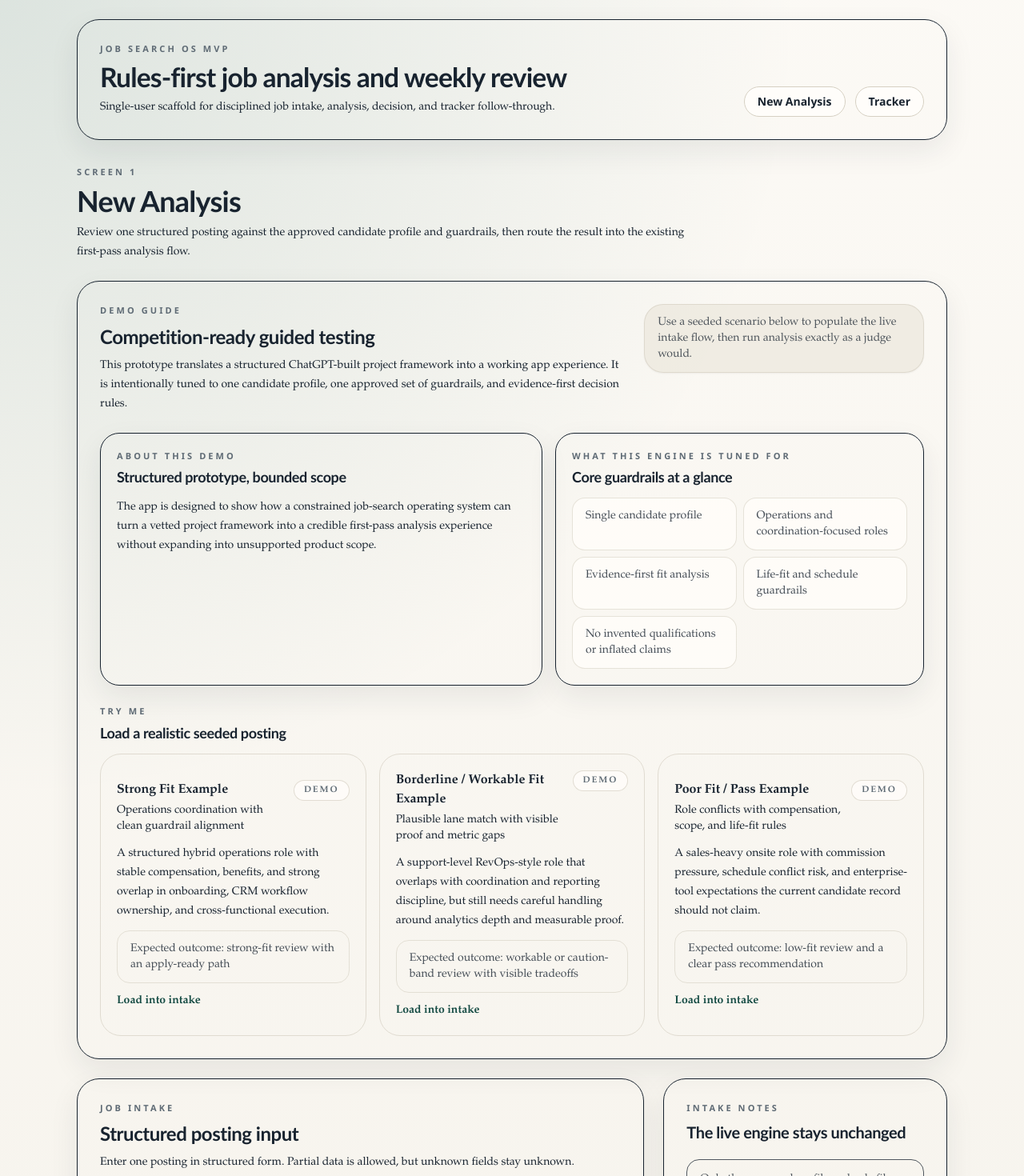
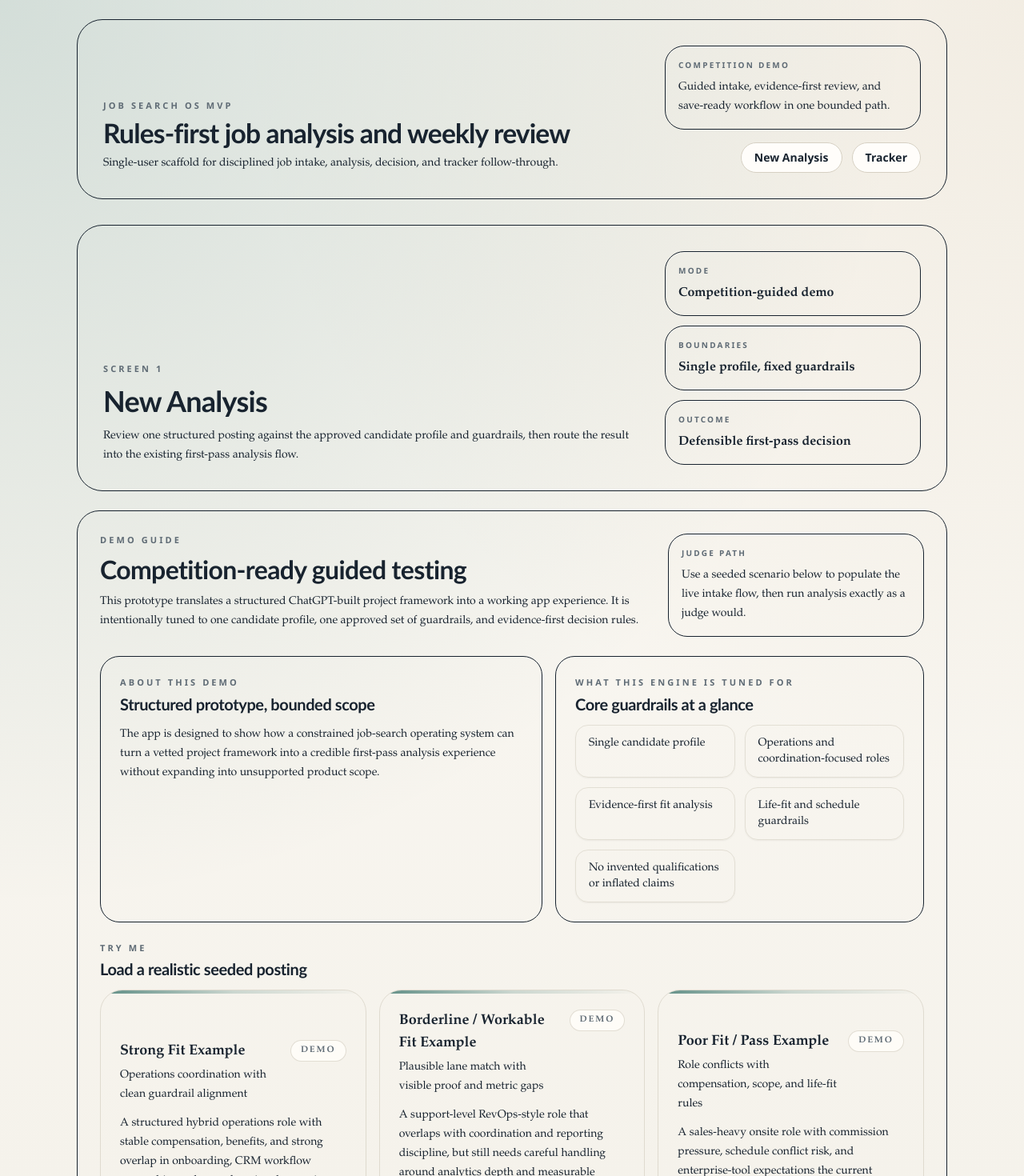
Before and after one commit to inscoe51/job-search-os, a Next.js app: page /new-analysis in a window 1280 px wide. Shown: the top 1470 px of the page at 80% size. Built offline with nearby package versions, Linux system fonts and the light colour scheme.

Commit message:
Polish premium competition presentation pass

```diff
--- a/app/globals.css
+++ b/app/globals.css
@@ -15,8 +15,9 @@
     @apply bg-canvas text-ink antialiased;
     font-family: "Iowan Old Style", "Palatino Linotype", "Book Antiqua", Georgia, serif;
     background-image:
-      radial-gradient(circle at top left, rgba(29, 97, 88, 0.14), transparent 32%),
-      linear-gradient(180deg, rgba(255, 253, 250, 0.72) 0%, rgba(243, 240, 232, 0.94) 100%);
+      radial-gradient(circle at top left, rgba(29, 97, 88, 0.18), transparent 30%),
+      radial-gradient(circle at top right, rgba(158, 127, 69, 0.1), transparent 26%),
+      linear-gradient(180deg, rgba(255, 253, 250, 0.72) 0%, rgba(243, 240, 232, 0.94) 54%, rgba(236, 232, 223, 0.98) 100%);
   }
 
   h1,
@@ -57,21 +58,34 @@
 
 @layer components {
   .app-panel {
-    @apply rounded-[28px] border shadow-card;
+    @apply rounded-[30px] border shadow-card;
     border-color: hsl(var(--line) / 0.8);
-    background-color: hsl(var(--panel) / 0.95);
+    background-color: hsl(var(--panel) / 0.94);
+    background-image: linear-gradient(180deg, hsl(var(--panel) / 0.98) 0%, hsl(var(--panel) / 0.9) 100%);
+    backdrop-filter: blur(14px);
+    box-shadow:
+      0 18px 45px hsl(var(--ink) / 0.08),
+      inset 0 1px 0 hsl(0 0% 100% / 0.55);
   }
 
   .app-subpanel {
     @apply rounded-3xl border shadow-card;
     border-color: hsl(var(--line) / 0.7);
-    background-color: hsl(var(--panel) / 0.72);
+    background-color: hsl(var(--panel) / 0.76);
+    background-image: linear-gradient(180deg, hsl(var(--panel) / 0.92) 0%, hsl(var(--surface) / 0.68) 100%);
+    box-shadow:
+      0 14px 32px hsl(var(--ink) / 0.05),
+      inset 0 1px 0 hsl(0 0% 100% / 0.5);
   }
 
   .app-card {
     @apply rounded-2xl border;
     border-color: hsl(var(--line) / 0.6);
-    background-color: hsl(var(--surface) / 0.72);
+    background-color: hsl(var(--surface) / 0.8);
+    background-image: linear-gradient(180deg, hsl(var(--surface) / 0.94) 0%, hsl(var(--surface) / 0.72) 100%);
+    box-shadow:
+      inset 0 1px 0 hsl(0 0% 100% / 0.45),
+      0 10px 24px hsl(var(--ink) / 0.04);
   }
 
   .app-kicker {
@@ -114,15 +128,20 @@
   .app-button-primary {
     @apply inline-flex items-center justify-center rounded-full bg-accent px-5 py-3 text-sm font-semibold text-white no-underline shadow-sm;
     font-family: "Aptos", "Segoe UI", sans-serif;
+    box-shadow:
+      0 14px 24px hsl(var(--accent) / 0.24),
+      inset 0 1px 0 hsl(0 0% 100% / 0.22);
   }
 
   .app-button-primary:hover {
     @apply bg-accent-strong shadow-card;
+    transform: translateY(-1px);
   }
 
   .app-button-secondary {
     @apply inline-flex items-center justify-center rounded-full border border-line bg-panel px-5 py-3 text-sm font-semibold text-ink no-underline;
     font-family: "Aptos", "Segoe UI", sans-serif;
+    box-shadow: inset 0 1px 0 hsl(0 0% 100% / 0.38);
   }
 
   .app-button-secondary:hover {
@@ -148,4 +167,78 @@
     font-family: "Aptos", "Segoe UI", sans-serif;
     background-color: hsl(var(--surface) / 0.7);
   }
+
+  .app-page-hero {
+    @apply relative overflow-hidden rounded-[32px] border p-6 sm:p-7 lg:p-8;
+    border-color: hsl(var(--line) / 0.72);
+    background:
+      linear-gradient(135deg, hsl(var(--panel) / 0.98) 0%, hsl(var(--surface) / 0.9) 62%, hsl(var(--accent-soft) / 0.42) 100%);
+    box-shadow:
+      0 22px 54px hsl(var(--ink) / 0.08),
+      inset 0 1px 0 hsl(0 0% 100% / 0.58);
+  }
+
+  .app-page-hero::before {
+    content: "";
+    position: absolute;
+    inset: auto -8% -26% auto;
+    width: 260px;
+    height: 260px;
+    border-radius: 9999px;
+    background: radial-gradient(circle, hsl(var(--accent) / 0.14) 0%, transparent 72%);
+    pointer-events: none;
+  }
+
+  .app-page-hero > * {
+    position: relative;
+  }
+
+  .app-hero-stat {
+    @apply rounded-[24px] border px-4 py-4;
+    border-color: hsl(var(--line) / 0.58);
+    background: linear-gradient(180deg, hsl(var(--panel) / 0.88) 0%, hsl(var(--surface) / 0.7) 100%);
+    box-shadow: inset 0 1px 0 hsl(0 0% 100% / 0.45);
+  }
+
+  .app-form-section {
+    @apply rounded-[26px] border p-5 sm:p-6;
+    border-color: hsl(var(--line) / 0.62);
+    background: linear-gradient(180deg, hsl(var(--panel) / 0.82) 0%, hsl(var(--surface) / 0.72) 100%);
+    box-shadow: inset 0 1px 0 hsl(0 0% 100% / 0.42);
+  }
+
+  .app-callout {
+    @apply rounded-[24px] border px-4 py-4;
+    border-color: hsl(var(--accent) / 0.18);
+    background: linear-gradient(180deg, hsl(var(--accent-soft) / 0.62) 0%, hsl(var(--panel) / 0.88) 100%);
+    box-shadow: inset 0 1px 0 hsl(0 0% 100% / 0.45);
+  }
+
+  .app-accent-panel {
+    @apply relative overflow-hidden rounded-[28px] border;
+    border-color: hsl(var(--accent) / 0.18);
+    background:
+      linear-gradient(145deg, hsl(var(--panel) / 0.96) 0%, hsl(var(--accent-soft) / 0.52) 100%);
+    box-shadow:
+      0 18px 42px hsl(var(--ink) / 0.08),
+      inset 0 1px 0 hsl(0 0% 100% / 0.5);
+  }
+
+  .app-accent-panel::before {
+    content: "";
+    position: absolute;
+    inset: 0 auto auto 0;
+    width: 100%;
+    height: 1px;
+    background: linear-gradient(90deg, hsl(var(--accent) / 0.38), transparent);
+  }
+
+  .app-accent-panel > * {
+    position: relative;
+  }
+
+  .app-mini-label {
+    @apply text-[10px] font-semibold uppercase tracking-[0.22em] text-muted;
+    font-family: "Aptos", "Segoe UI", sans-serif;
+  }
 }
--- a/app/new-analysis/page.tsx
+++ b/app/new-analysis/page.tsx
@@ -3,13 +3,33 @@ import { NewAnalysisWorkspace } from "@/components/intake/new-analysis-workspace
 export default function NewAnalysisPage() {
   return (
     <section className="space-y-6">
-      <header className="space-y-2">
-        <p className="app-kicker">Screen 1</p>
-        <h1 className="text-3xl font-semibold text-ink sm:text-4xl">New Analysis</h1>
-        <p className="max-w-3xl text-sm leading-6 text-ink/74">
-          Review one structured posting against the approved candidate profile and
-          guardrails, then route the result into the existing first-pass analysis flow.
-        </p>
+      <header className="app-page-hero">
+        <div className="grid gap-6 xl:grid-cols-[minmax(0,1.15fr)_320px] xl:items-end">
+          <div className="space-y-3">
+            <p className="app-kicker">Screen 1</p>
+            <h1 className="text-3xl font-semibold text-ink sm:text-4xl">
+              New Analysis
+            </h1>
+            <p className="max-w-3xl text-sm leading-6 text-ink/74">
+              Review one structured posting against the approved candidate profile and
+              guardrails, then route the result into the existing first-pass analysis flow.
+            </p>
+          </div>
+          <div className="grid gap-3 sm:grid-cols-3 xl:grid-cols-1">
+            <div className="app-hero-stat">
+              <p className="app-mini-label">Mode</p>
+              <p className="mt-2 text-base font-semibold text-ink">Competition-guided demo</p>
+            </div>
+            <div className="app-hero-stat">
+              <p className="app-mini-label">Boundaries</p>
+              <p className="mt-2 text-base font-semibold text-ink">Single profile, fixed guardrails</p>
+            </div>
+            <div className="app-hero-stat">
+              <p className="app-mini-label">Outcome</p>
+              <p className="mt-2 text-base font-semibold text-ink">Defensible first-pass decision</p>
+            </div>
+          </div>
+        </div>
       </header>
       <NewAnalysisWorkspace />
     </section>
--- a/components/decision/decision-save-form.tsx
+++ b/components/decision/decision-save-form.tsx
@@ -105,11 +105,11 @@ export function DecisionSaveForm({ session }: DecisionSaveFormProps) {
   }
 
   return (
-    <section className="app-panel p-6 sm:p-7">
+    <section className="app-page-hero">
       <div className="flex flex-col gap-3 md:flex-row md:items-start md:justify-between">
         <div>
           <p className="app-kicker">Screen 3</p>
-          <h2 className="mt-2 text-2xl font-semibold text-ink">Decision + Save</h2>
+          <h2 className="mt-2 text-2xl font-semibold text-ink sm:text-[2rem]">Decision + Save</h2>
           <p className="mt-2 text-sm leading-6 text-ink/72">
             Carry the analysis forward without re-entering the key fit data.
           </p>
@@ -117,7 +117,7 @@ export function DecisionSaveForm({ session }: DecisionSaveFormProps) {
         <StatusBadge value={session.analysis.nextAction.recommendation} kind="fit" />
       </div>
 
-      <div className="app-subpanel mt-6 p-5">
+      <div className="app-accent-panel mt-6 p-5 sm:p-6">
         <div className="flex flex-col gap-3 md:flex-row md:items-start md:justify-between">
           <div>
             <p className="app-kicker">Read-only analysis handoff</p>
@@ -132,7 +132,7 @@ export function DecisionSaveForm({ session }: DecisionSaveFormProps) {
           </div>
         </div>
 
-        <div className="mt-4 grid gap-4 md:grid-cols-2 xl:grid-cols-4">
+        <div className="mt-5 grid gap-4 md:grid-cols-2 xl:grid-cols-4">
           <SummaryCard label="Lane" value={session.analysis.positioningStrategy.recommendedLane} />
           <SummaryCard
             label="Resume direction"
@@ -145,18 +145,27 @@ export function DecisionSaveForm({ session }: DecisionSaveFormProps) {
           <SummaryCard label="Default status" value={getApplicationStatusLabel(defaultRouting.applicationStatus)} />
         </div>
 
-        <p className="mt-4 text-sm leading-6 text-ink/75">{session.analysis.fitVerdict.summary}</p>
+        <p className="mt-5 text-sm leading-7 text-ink/78">{session.analysis.fitVerdict.summary}</p>
       </div>
 
-      <div className="mt-6">
+      <div className="mt-6 space-y-5">
+        <div className="space-y-2">
           <p className="app-kicker">Editable workflow fields</p>
-        <p className="mt-2 text-sm leading-6 text-ink/70">
+          <p className="text-sm leading-6 text-ink/70">
             Adjust only the approved save-time workflow fields below. The fit analysis, lane, and
             resume direction stay locked to the saved review.
           </p>
         </div>
 
-      <div className="mt-5 grid gap-4 md:grid-cols-2">
+        <div className="grid gap-5 xl:grid-cols-[minmax(0,1fr)_minmax(0,1fr)]">
+          <section className="app-form-section space-y-4">
+            <div className="space-y-1">
+              <p className="app-kicker">Decision Controls</p>
+              <p className="text-sm leading-6 text-ink/72">
+                Capture the save-ready recommendation and system-aligned workflow status.
+              </p>
+            </div>
+            <div className="grid gap-4 md:grid-cols-2">
               <Field label="Recommended next action">
                 <select
                   value={selectedRecommendation}
@@ -227,6 +236,25 @@ export function DecisionSaveForm({ session }: DecisionSaveFormProps) {
                 </select>
               </Field>
 
+              <Field label="Outcome">
+                <input
+                  value={outcome}
+                  onChange={(event) => setOutcome(event.target.value)}
+                  placeholder="Awaiting response"
+                  className="app-input"
+                />
+              </Field>
+            </div>
+          </section>
+
+          <section className="app-form-section space-y-4">
+            <div className="space-y-1">
+              <p className="app-kicker">Follow-through And Notes</p>
+              <p className="text-sm leading-6 text-ink/72">
+                Preserve operational next steps without changing the saved analysis itself.
+              </p>
+            </div>
+            <div className="grid gap-4 md:grid-cols-2">
               <Field label="Application date">
                 <input
                   type="date"
@@ -253,15 +281,6 @@ export function DecisionSaveForm({ session }: DecisionSaveFormProps) {
                   className="app-input"
                 />
               </Field>
-
-        <Field label="Outcome">
-          <input
-            value={outcome}
-            onChange={(event) => setOutcome(event.target.value)}
-            placeholder="Awaiting response"
-            className="app-input"
-          />
-        </Field>
             </div>
 
             <Field label="Notes">
@@ -272,6 +291,9 @@ export function DecisionSaveForm({ session }: DecisionSaveFormProps) {
                 className="app-input mt-2"
               />
             </Field>
+          </section>
+        </div>
+      </div>
 
       {error ? (
         <p className="mt-4 rounded-2xl border border-danger/25 bg-danger-soft px-4 py-3 text-sm text-danger">
@@ -279,7 +301,9 @@ export function DecisionSaveForm({ session }: DecisionSaveFormProps) {
         </p>
       ) : null}
 
-      <div className="mt-6 flex flex-wrap gap-3">
+      <div className="app-callout mt-6">
+        <p className="app-mini-label">Save Step</p>
+        <div className="mt-3 flex flex-wrap gap-3">
           <button
             type="button"
             onClick={() => saveRecord("tracker")}
@@ -301,6 +325,7 @@ export function DecisionSaveForm({ session }: DecisionSaveFormProps) {
             Cancel to tracker
           </Link>
         </div>
+      </div>
     </section>
   );
 }
--- a/components/intake/demo-guide.tsx
+++ b/components/intake/demo-guide.tsx
@@ -22,11 +22,13 @@ export function DemoGuide({
   onLoadScenario
 }: DemoGuideProps) {
   return (
-    <section className="app-panel space-y-6 overflow-hidden p-6 sm:p-7">
-      <div className="flex flex-col gap-5 lg:flex-row lg:items-start lg:justify-between">
-        <div className="max-w-2xl space-y-2">
+    <section className="app-accent-panel space-y-6 p-6 sm:p-7">
+      <div className="grid gap-5 xl:grid-cols-[minmax(0,1.2fr)_320px] xl:items-start">
+        <div className="space-y-3">
           <p className="app-kicker">Demo Guide</p>
-          <h2 className="text-2xl font-semibold text-ink">Competition-ready guided testing</h2>
+          <h2 className="max-w-3xl text-2xl font-semibold text-ink sm:text-[2rem]">
+            Competition-ready guided testing
+          </h2>
           <p className="app-copy">
             This prototype translates a structured ChatGPT-built project framework
             into a working app experience. It is intentionally tuned to one
@@ -34,17 +36,20 @@ export function DemoGuide({
             decision rules.
           </p>
         </div>
-        <div className="rounded-3xl border border-line/70 bg-surface/70 px-4 py-3 text-sm text-ink/75 shadow-sm lg:max-w-sm">
-          Use a seeded scenario below to populate the live intake flow, then run
-          analysis exactly as a judge would.
+        <div className="app-callout">
+          <p className="app-mini-label">Judge Path</p>
+          <p className="mt-2 text-sm leading-6 text-ink/78">
+            Use a seeded scenario below to populate the live intake flow, then run
+            analysis exactly as a judge would.
+          </p>
         </div>
       </div>
 
       <div className="grid gap-4 lg:grid-cols-[minmax(0,1.2fr)_minmax(0,1fr)]">
-        <section className="app-subpanel space-y-3 p-5">
+        <section className="app-subpanel space-y-3 p-5 sm:p-6">
           <div className="space-y-1">
             <p className="app-kicker">About This Demo</p>
-            <h3 className="text-lg font-semibold text-ink">Structured prototype, bounded scope</h3>
+            <h3 className="text-xl font-semibold text-ink">Structured prototype, bounded scope</h3>
           </div>
           <p className="app-copy">
             The app is designed to show how a constrained job-search operating
@@ -53,16 +58,16 @@ export function DemoGuide({
           </p>
         </section>
 
-        <section className="app-subpanel space-y-3 p-5">
+        <section className="app-subpanel space-y-3 p-5 sm:p-6">
           <div className="space-y-1">
             <p className="app-kicker">What This Engine Is Tuned For</p>
-            <h3 className="text-lg font-semibold text-ink">Core guardrails at a glance</h3>
+            <h3 className="text-xl font-semibold text-ink">Core guardrails at a glance</h3>
           </div>
-          <div className="grid gap-2 sm:grid-cols-2">
+          <div className="grid gap-3 sm:grid-cols-2">
             {tuningPoints.map((point) => (
               <div
                 key={point}
-                className="rounded-2xl border border-line/60 bg-panel/85 px-4 py-3 text-sm font-medium text-ink/80"
+                className="rounded-2xl border border-line/60 bg-panel/88 px-4 py-3 text-sm font-medium text-ink/82 shadow-sm"
               >
                 {point}
               </div>
@@ -74,7 +79,7 @@ export function DemoGuide({
       <section className="space-y-3">
         <div className="space-y-1">
           <p className="app-kicker">Try Me</p>
-          <h3 className="text-lg font-semibold text-ink">Load a realistic seeded posting</h3>
+          <h3 className="text-xl font-semibold text-ink">Load a realistic seeded posting</h3>
         </div>
 
         <div className="grid gap-4 xl:grid-cols-3">
@@ -86,24 +91,25 @@ export function DemoGuide({
                 key={scenario.id}
                 type="button"
                 onClick={() => onLoadScenario(scenario.id)}
-                className={`group rounded-[26px] border p-5 text-left transition duration-150 ${
+                className={`group relative overflow-hidden rounded-[28px] border p-5 text-left transition duration-150 sm:p-6 ${
                   isSelected
-                    ? "border-accent bg-white shadow-card"
-                    : "border-line/70 bg-surface/78 hover:border-accent/35 hover:bg-panel"
+                    ? "border-accent bg-white shadow-card ring-1 ring-accent/10"
+                    : "border-line/70 bg-surface/82 hover:-translate-y-0.5 hover:border-accent/35 hover:bg-panel hover:shadow-card"
                 }`}
               >
+                <div className="absolute inset-x-0 top-0 h-1 bg-gradient-to-r from-accent/70 via-accent/20 to-transparent" />
                 <div className="space-y-3">
                   <div className="flex items-start justify-between gap-3">
                     <div>
-                      <p className="text-base font-semibold text-ink">{scenario.label}</p>
-                      <p className="mt-1 text-sm text-ink/72">{scenario.emphasis}</p>
+                      <p className="text-lg font-semibold text-ink">{scenario.label}</p>
+                      <p className="mt-1 text-sm leading-6 text-ink/72">{scenario.emphasis}</p>
                     </div>
-                    <span className="rounded-full border border-line/70 bg-panel/80 px-3 py-1 text-[11px] font-semibold uppercase tracking-[0.18em] text-muted">
-                      Demo
+                    <span className="rounded-full border border-line/70 bg-panel/85 px-3 py-1 text-[11px] font-semibold uppercase tracking-[0.18em] text-muted">
+                      {isSelected ? "Loaded" : "Demo"}
                     </span>
                   </div>
                   <p className="text-sm leading-6 text-ink/76">{scenario.preview}</p>
-                  <div className="rounded-2xl border border-line/60 bg-panel/88 px-4 py-3 text-sm text-ink/80">
+                  <div className="rounded-2xl border border-line/60 bg-panel/92 px-4 py-3 text-sm leading-6 text-ink/80">
                     {scenario.expectedFitLabel}
                   </div>
                   <span className="inline-flex text-sm font-semibold text-accent-strong">
--- a/components/shared/page-shell.tsx
+++ b/components/shared/page-shell.tsx
@@ -14,7 +14,7 @@ export function PageShell({ children }: PageShellProps) {
   return (
     <div className="min-h-screen">
       <div className="mx-auto flex min-h-screen max-w-6xl flex-col px-4 py-6 sm:px-6 lg:px-8">
-        <header className="app-panel mb-8 overflow-hidden p-6 sm:p-7">
+        <header className="app-page-hero mb-8">
           <div className="flex flex-col gap-6 md:flex-row md:items-end md:justify-between">
             <div className="max-w-2xl space-y-2">
               <p className="app-kicker">
@@ -26,6 +26,13 @@ export function PageShell({ children }: PageShellProps) {
               <p className="max-w-xl text-sm leading-6 text-ink/72">
                 Single-user scaffold for disciplined job intake, analysis,
                 decision, and tracker follow-through.
+              </p>
+            </div>
+            <div className="flex flex-col gap-4 md:items-end">
+              <div className="app-hero-stat max-w-xs">
+                <p className="app-mini-label">Competition Demo</p>
+                <p className="mt-2 text-sm leading-6 text-ink/76">
+                  Guided intake, evidence-first review, and save-ready workflow in one bounded path.
                 </p>
               </div>
               <nav className="flex flex-wrap gap-3">
@@ -40,6 +47,7 @@ export function PageShell({ children }: PageShellProps) {
                 ))}
               </nav>
             </div>
+          </div>
         </header>
         <main className="flex-1">{children}</main>
       </div>
--- a/components/shared/summary-card.tsx
+++ b/components/shared/summary-card.tsx
@@ -12,12 +12,12 @@ export function SummaryCard({
   valueClassName
 }: SummaryCardProps) {
   return (
-    <div className="app-card min-w-0 p-4">
-      <p className="text-[11px] font-semibold uppercase tracking-[0.22em] text-muted">
+    <div className="app-card min-w-0 p-4 sm:p-5">
+      <p className="app-mini-label">
         {label}
       </p>
       <p
-        className={`mt-2 min-w-0 whitespace-normal break-words text-sm font-semibold leading-6 text-ink/85 [overflow-wrap:anywhere] ${
+        className={`mt-3 min-w-0 whitespace-normal break-words text-[15px] font-semibold leading-7 text-ink/88 [overflow-wrap:anywhere] ${
           valueClassName ?? ""
         }`}
       >
```
Also changed, not shown: components/analysis/analysis-review.tsx (+16 -11 lines), components/intake/job-intake-form.tsx (+36 -3 lines). Lines whose indentation alone changed are shown as unchanged.
